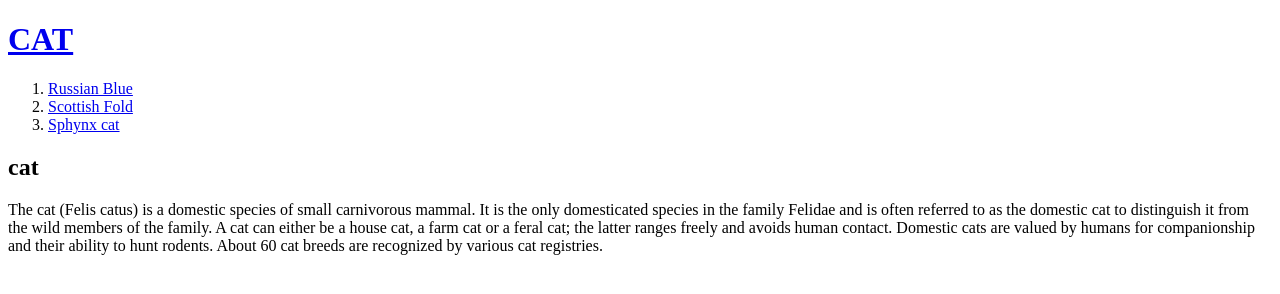
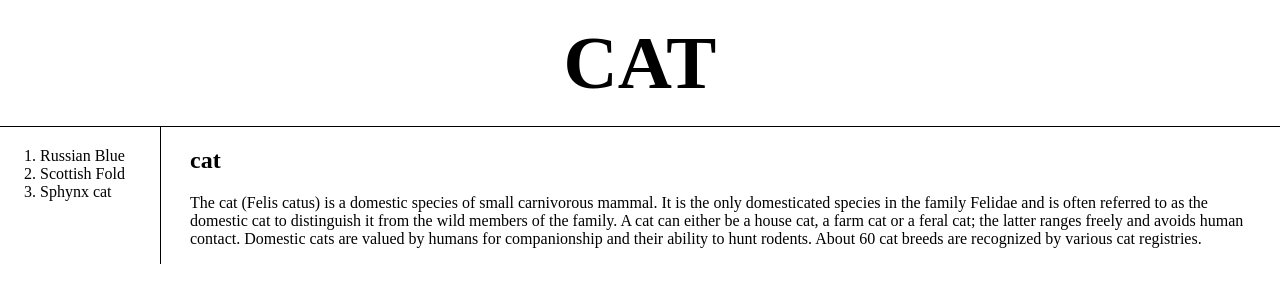
Before and after one commit to Hyung-98/web1, a plain HTML site: page index.html in a window 1280 px wide. Drawn offline with Linux system fonts and the light colour scheme.

Commit message:
Add files via upload

```diff
--- a/index.html
+++ b/index.html
@@ -3,18 +3,22 @@
 <head>
   <title>WEB1-CAT</title>
   <meta charset="utf-8">
+  <link rel="stylesheet" href="style.css">
 </head>
 <body>
   <h1><a href="index.html">CAT</a></h1>
+  <div id="grid">
     <ol>
       <li><a href="1.html">Russian Blue</a></li>
       <li><a href="2.html">Scottish Fold</a></li>
       <li><a href="3.html">Sphynx cat</a></li>
     </ol>
+    <div id="article">
       <h2>cat</h2>
-    <p>
-    The cat (Felis catus) is a domestic species of small carnivorous mammal.
+        <p>The <a href="https://namu.wiki/w/고양이"target="_blank" title="cats specification">cat</a> (Felis catus) is a domestic species of small carnivorous mammal.
         It is the only domesticated species in the family Felidae and is often referred to as the domestic cat to distinguish it from the wild members of the family.
         A cat can either be a house cat, a farm cat or a feral cat; the latter ranges freely and avoids human contact.
         Domestic cats are valued by humans for companionship and their ability to hunt rodents. About 60 cat breeds are recognized by various cat registries.</p>
+    </div>
+  </div>
 </body>
--- /dev/null
+++ b/style.css
@@ -0,0 +1,42 @@
+body{
+  margin:0;
+}
+h1{
+  border-bottom:1px solid black;
+  margin:0;
+  padding:20px;
+  font-size: 75px;
+  text-align: center;
+}
+a{
+  text-decoration:none;
+  color:black;
+}
+ol{
+  border-right:1px solid black;
+  width:100px;
+  margin:0;
+  padding:20px;
+}
+#grid{
+  display: grid;
+  grid-template-columns: 150px 1fr;
+}
+ol{
+  padding-left:40px;
+}
+#article{
+  padding-left:40px;
+  padding-right:20px;
+}
+@media(max-width:700px){
+  #grid{
+    display:block;
+  }
+  ol{
+    border-right:none;
+  }
+  h1{
+    border-bottom:none;
+  }
+}
```
Also changed, not shown: 1.html (+8 -0 lines), 2.html (+5 -0 lines), 3.html (+5 -0 lines), box.html (added, +21 -0 lines). Lines whose indentation alone changed are shown as unchanged.
